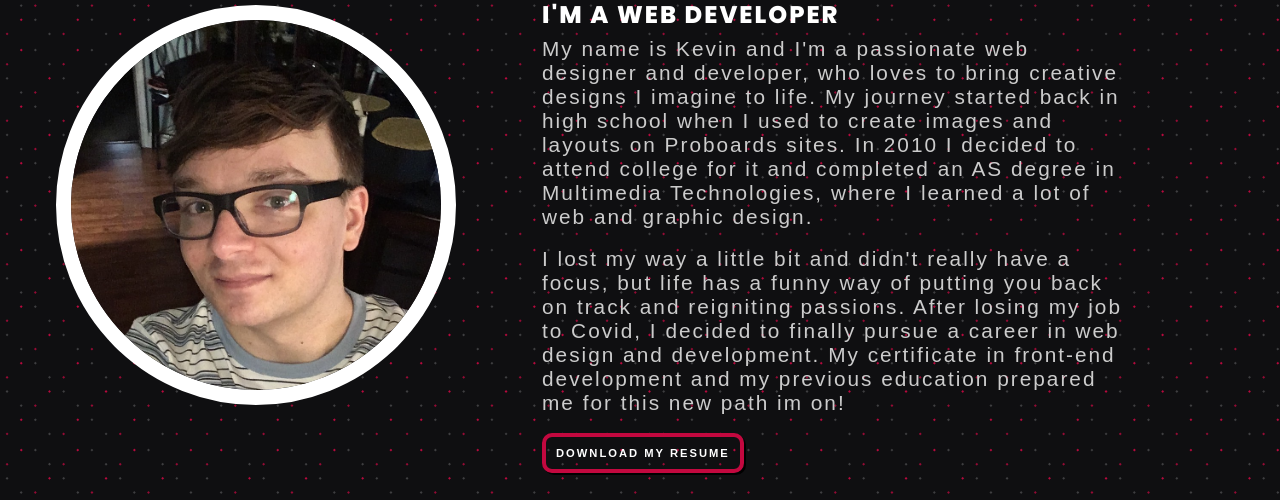
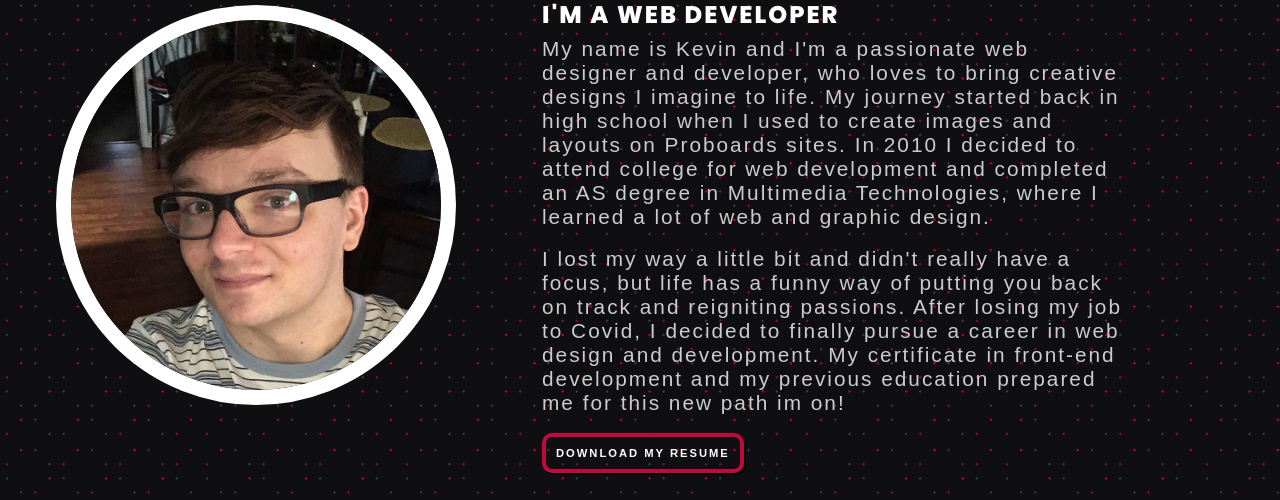
Before and after one commit to krobinson21359/html-portfolio, a plain HTML site: page index.html in a window 1280 px wide. Shown: the part 157-657 px from the top of the page. Drawn offline with nearby package versions, Linux system fonts and the light colour scheme.

```diff
--- a/index.html
+++ b/index.html
@@ -50,7 +50,7 @@
         <div class="hero right">
             <h1>Hi my name is Kevin,</h1>
             <div class="typewriter"><h2>I'm a web developer</h2></div>
-            <p class="hero-paragraph">My name is Kevin and I'm a passionate web designer and developer, who loves to bring creative designs I imagine to life. My journey started back in high school when I used to create images and layouts on Proboards sites. In 2010 I decided to attend college for it and completed an AS degree in Multimedia Technologies, where I learned a lot of web and graphic design.</p>
+            <p class="hero-paragraph">My name is Kevin and I'm a passionate web designer and developer, who loves to bring creative designs I imagine to life. My journey started back in high school when I used to create images and layouts on Proboards sites. In 2010 I decided to attend college for web development and completed an AS degree in Multimedia Technologies, where I learned a lot of web and graphic design.</p>
             <br/>
             <p class="hero-paragraph">I lost my way a little bit and didn't really have a focus, but life has a funny way of putting you back on track and reigniting passions. After losing my job to Covid, I decided to finally pursue a career in web design and development. My certificate in front-end development and my previous education prepared me for this new path im on!</p>
             <br/>
```
